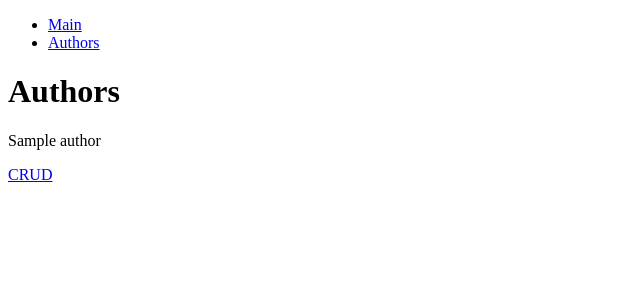
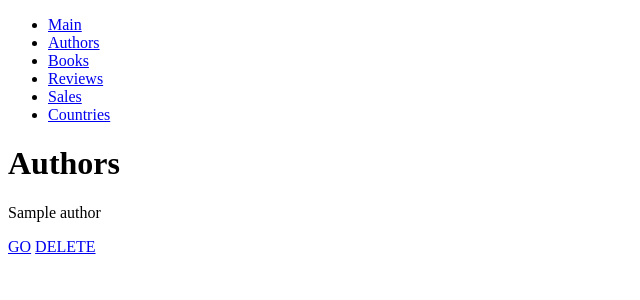
Before and after one commit to jaime7981/django_book_review, a Django app: template book_review/books/templates/authors.html in a window 1280 px wide. Shown: the top 300 px of the page, without its empty margins (0-640 px from the left). Run offline with Django 4.2, Linux system fonts and the light colour scheme; the template is opened without the code that fills it: values that come from a table or form of the project are taken from there, others are empty; tables that the repository leaves empty hold one stand-in row (values such as "Sample post").

Commit message:
using scaffold crud

```diff
--- a/book_review/book_review/urls.py
+++ b/book_review/book_review/urls.py
@@ -25,8 +25,8 @@ review_crud = ReviewCrudManager()
 sales_crud = SalesCrudManager()
 
 urlpatterns = [
-    path('', RedirectView.as_view(url='/books/')),
-    path('books/', include('books.urls')),
+    path('', RedirectView.as_view(url='/book/')),
+    path('book/', include('books.urls')),
     path('admin/', admin.site.urls),
 ]
 
--- a/book_review/books/templates/author.html
+++ b/book_review/books/templates/author.html
@@ -1,5 +1,6 @@
 {% extends "header_template.html" %}
 {% load static %}
+{% load generic_scaffold_tags %}
 {% block content %}
 
 <h1>Author</h1>
@@ -11,6 +12,11 @@
 
 <div>
     <p>CRUD</p>
+    <form method='POST'>
+        {% csrf_token %}
+        {{ form }}
+        <input type='submit'>
+    </form>
 </div>
 
 {% endblock %}
--- a/book_review/books/templates/authors.html
+++ b/book_review/books/templates/authors.html
@@ -1,5 +1,6 @@
 {% extends "header_template.html" %}
 {% load static %}
+{% load generic_scaffold_tags %}
 {% block content %}
 
 <h1>Authors</h1>
@@ -11,7 +12,8 @@
             <p>{{ author.name }}</p>
         </div>
         <div>
-            <span><a href="{% url 'author' author.id %}">CRUD</a></span>
+            <span><a href="{% url 'author' author.id %}">GO</a></span>
+            <span><a href="{% url author.delete_url_name author.id %}">DELETE</a></span>
         </div>
     </div>
     {% endfor %}
--- a/book_review/books/urls.py
+++ b/book_review/books/urls.py
@@ -3,8 +3,6 @@ from django.urls import path
 from . import views as books
 
 urlpatterns = [
-    path('', RedirectView.as_view(url='/books/main/')),
+    path('', RedirectView.as_view(url='/book/main/')),
     path('main/', books.main, name = 'main'),
-    path('author/', books.author, name = 'authors'),
-    path('author/<int:author_id>/', books.author, name = 'author'),
 ]
--- a/book_review/templates/header_template.html
+++ b/book_review/templates/header_template.html
@@ -1,4 +1,10 @@
 {% load static %}
+{% load generic_scaffold_tags %}
+{% set_urls_for_scaffold prefix="authors" as author_url %}
+{% set_urls_for_scaffold prefix="books" as book_url %}
+{% set_urls_for_scaffold prefix="reviews" as review_url %}
+{% set_urls_for_scaffold prefix="sales" as sale_url %}
+{% set_urls_for_scaffold prefix="countries" as countrie_url %}
 <!DOCTYPE html>
 <html lang="es-CL">
     <head>
@@ -12,7 +18,11 @@
             <nav class="top-navbar">
                 <ul class="pages-nav">
                     <li><a href="{% url 'main' %}">Main</a></li>
-                    <li><a href="{% url 'authors' %}">Authors</a></li>
+                    <li><a href="{% url author_url.list %}">Authors</a></li>
+                    <li><a href="{% url book_url.list %}">Books</a></li>
+                    <li><a href="{% url review_url.list %}">Reviews</a></li>
+                    <li><a href="{% url sale_url.list %}">Sales</a></li>
+                    <li><a href="{% url countrie_url.list %}">Countries</a></li>
                 </ul>
             </nav>
         </header>
```
